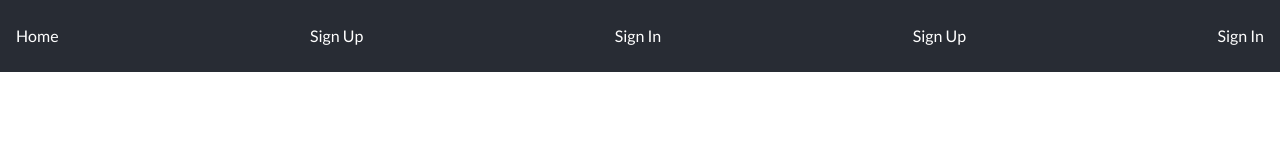
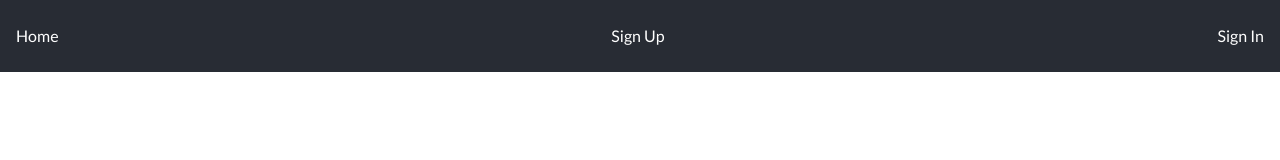
Before and after one commit to natetmmueller/Mood-Boost, a React (Create React App) app in the folder frontend/: page / in a window 1280 px wide. Shown: the top 160 px of the page. Built offline with nearby package versions, Linux system fonts and the light colour scheme.

Commit message:
fixed doubling of signup and signin in nav bar

```diff
--- a/frontend/src/App.js
+++ b/frontend/src/App.js
@@ -168,12 +168,6 @@ export default class App extends Component {
                   <Link to="/signin" style={linkStyle}>
                     Sign In
                   </Link>
-                  <Link to="/signup" style={linkStyle}>
-                    Sign Up
-                  </Link>
-                  <Link to="/signin" style={linkStyle}>
-                    Sign In
-                  </Link>
                 </>
               )}
             </Nav>
```
